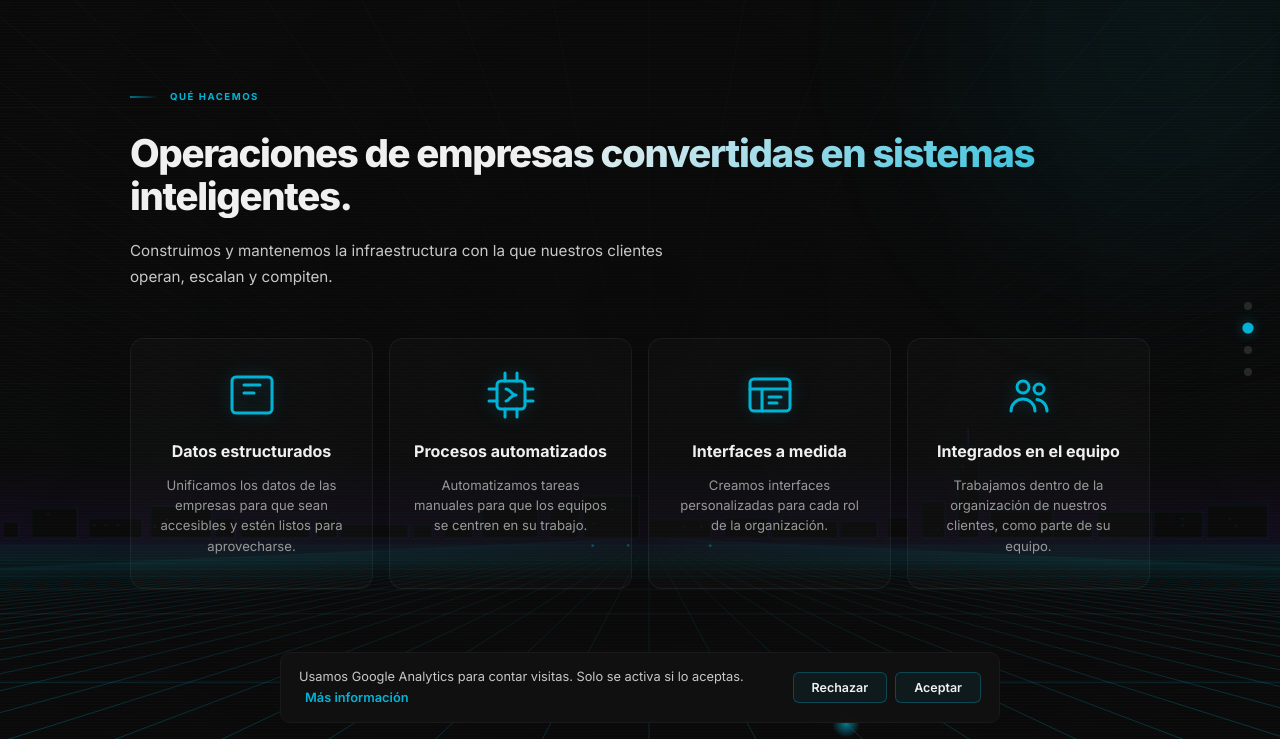
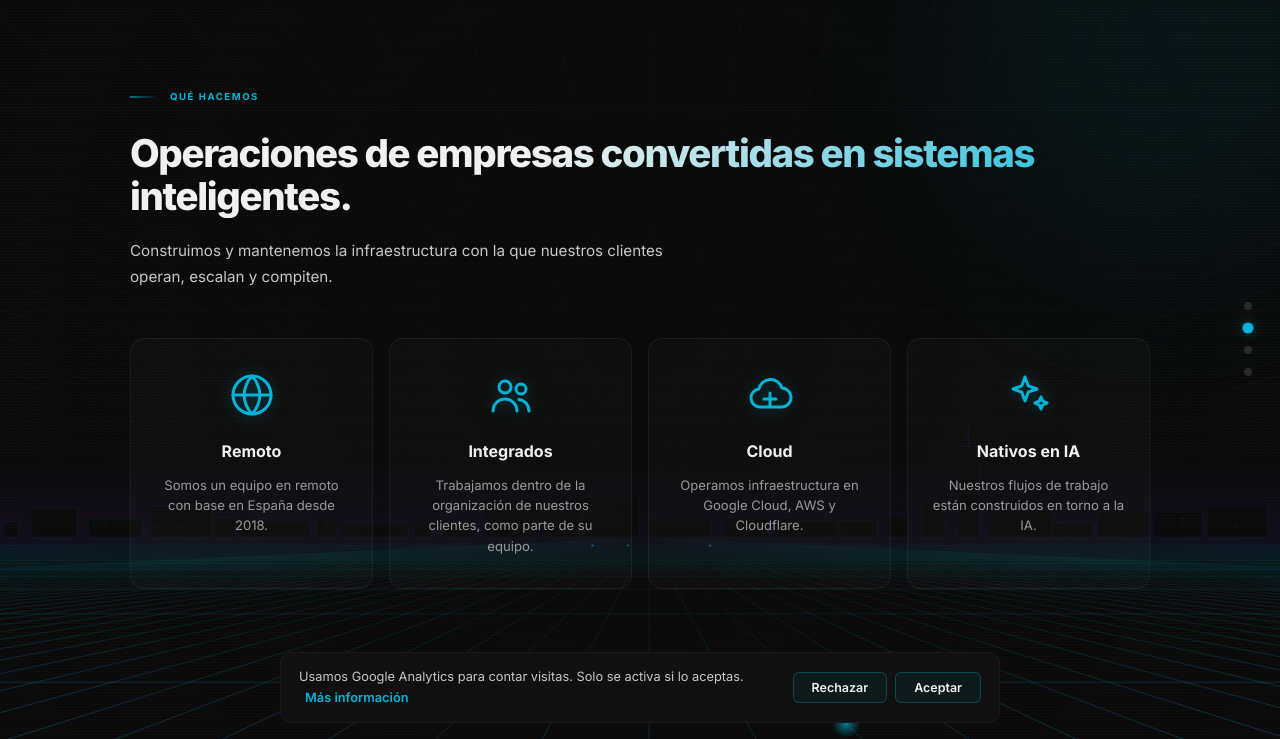
Before and after one commit to braced/braced.github.io, a plain HTML site: page index.html in a window 1280 px wide. Both pictures are taken after a click on the button 1248 px from the left and 389 px from the top of the page. Shown: the part 61-800 px from the top of the page. Drawn offline with Linux system fonts and the light colour scheme; animation ran at ten frames a second.

Commit message:
Rework "What we do" cards: Remote, Embedded, Cloud, AI native
Co-Authored-By: Claude Opus 5.5 <noreply@anthropic.com>

```diff
--- a/index.html
+++ b/index.html
@@ -787,24 +787,24 @@
         <p class="body-text reveal reveal-d2" data-es="Construimos y mantenemos la infraestructura con la que nuestros clientes operan, escalan y compiten." data-en="We build and maintain the infrastructure our clients use to operate, scale and compete.">Construimos y mantenemos la infraestructura con la que nuestros clientes operan, escalan y compiten.</p>
         <div class="punch-grid">
           <div class="punch-item reveal reveal-d1">
-            <div class="punch-icon"><svg viewBox="0 0 24 24" fill="none" stroke="currentColor" stroke-width="1.5" stroke-linecap="round"><rect x="2" y="3" width="20" height="18" rx="2"/><path d="M8 7h8M8 11h5"/></svg></div>
-            <h3 data-es="Datos estructurados" data-en="Structured data">Datos estructurados</h3>
-            <p data-es="Unificamos los datos de las empresas para que sean accesibles y estén listos para aprovecharse." data-en="We unify company data to make it accessible and ready to leverage.">Unificamos los datos de las empresas para que sean accesibles y estén listos para aprovecharse.</p>
+            <div class="punch-icon"><svg viewBox="0 0 24 24" fill="none" stroke="currentColor" stroke-width="1.5" stroke-linecap="round" stroke-linejoin="round"><circle cx="12" cy="12" r="9.5"/><path d="M2.5 12h19M12 2.5c2.6 2.8 3.9 6 3.9 9.5s-1.3 6.7-3.9 9.5c-2.6-2.8-3.9-6-3.9-9.5s1.3-6.7 3.9-9.5z"/></svg></div>
+            <h3 data-es="Remoto" data-en="Remote">Remoto</h3>
+            <p data-es="Somos un equipo en remoto con base en España desde 2018." data-en="We are a remote team based in Spain since 2018.">Somos un equipo en remoto con base en España desde 2018.</p>
           </div>
           <div class="punch-item reveal reveal-d2">
-            <div class="punch-icon"><svg viewBox="0 0 24 24" fill="none" stroke="currentColor" stroke-width="1.5" stroke-linecap="round" stroke-linejoin="round"><rect x="5" y="5" width="14" height="14" rx="2"/><path d="M9 1v4M15 1v4M9 19v4M15 19v4M1 9h4M1 15h4M19 9h4M19 15h4"/><path d="M9.5 9c1 0 1.5.5 2.5 1.5S13 12 14.5 12c-1.5 0-2 .5-3 1.5S10.5 15 9.5 15"/></svg></div>
-            <h3 data-es="Procesos automatizados" data-en="Automated processes">Procesos automatizados</h3>
-            <p data-es="Automatizamos tareas manuales para que los equipos se centren en su trabajo." data-en="We automate manual tasks so teams can focus on their work.">Automatizamos tareas manuales para que los equipos se centren en su trabajo.</p>
+            <div class="punch-icon"><svg viewBox="0 0 24 24" fill="none" stroke="currentColor" stroke-width="1.5" stroke-linecap="round" stroke-linejoin="round"><circle cx="9" cy="8" r="3"/><path d="M3 20c0-3.3 2.7-6 6-6s6 2.7 6 6"/><circle cx="17" cy="9" r="2.5"/><path d="M16 14.2c2.8.4 5 2.8 5 5.8"/></svg></div>
+            <h3 data-es="Integrados" data-en="Embedded">Integrados</h3>
+            <p data-es="Trabajamos dentro de la organización de nuestros clientes, como parte de su equipo." data-en="We work inside our clients' organizations, as part of their team.">Trabajamos dentro de la organización de nuestros clientes, como parte de su equipo.</p>
           </div>
           <div class="punch-item reveal reveal-d3">
-            <div class="punch-icon"><svg viewBox="0 0 24 24" fill="none" stroke="currentColor" stroke-width="1.5" stroke-linecap="round" stroke-linejoin="round"><rect x="2" y="4" width="20" height="16" rx="2"/><path d="M2 9h20M8 9v11"/><path d="M11.5 13h6M11.5 16h4"/></svg></div>
-            <h3 data-es="Interfaces a medida" data-en="Tailored frontends">Interfaces a medida</h3>
-            <p data-es="Creamos interfaces personalizadas para cada rol de la organización." data-en="We build custom interfaces for every role in the organization.">Creamos interfaces personalizadas para cada rol de la organización.</p>
+            <div class="punch-icon"><svg viewBox="0 0 24 24" fill="none" stroke="currentColor" stroke-width="1.5" stroke-linecap="round" stroke-linejoin="round"><path d="M7 18a4.5 4.5 0 01-.6-8.96A6 6 0 0118 8.5a4.75 4.75 0 01-.5 9.5H7z"/><path d="M9 14h6M12 11v6"/></svg></div>
+            <h3 data-es="Cloud" data-en="Cloud">Cloud</h3>
+            <p data-es="Operamos infraestructura en Google Cloud, AWS y Cloudflare." data-en="We run infrastructure on Google Cloud, AWS and Cloudflare.">Operamos infraestructura en Google Cloud, AWS y Cloudflare.</p>
           </div>
           <div class="punch-item reveal reveal-d4">
-            <div class="punch-icon"><svg viewBox="0 0 24 24" fill="none" stroke="currentColor" stroke-width="1.5" stroke-linecap="round" stroke-linejoin="round"><circle cx="9" cy="8" r="3"/><path d="M3 20c0-3.3 2.7-6 6-6s6 2.7 6 6"/><circle cx="17" cy="9" r="2.5"/><path d="M16 14.2c2.8.4 5 2.8 5 5.8"/></svg></div>
-            <h3 data-es="Integrados en el equipo" data-en="Embedded in the team">Integrados en el equipo</h3>
-            <p data-es="Trabajamos dentro de la organización de nuestros clientes, como parte de su equipo." data-en="We work inside our clients' organizations, as part of their team.">Trabajamos dentro de la organización de nuestros clientes, como parte de su equipo.</p>
+            <div class="punch-icon"><svg viewBox="0 0 24 24" fill="none" stroke="currentColor" stroke-width="1.5" stroke-linecap="round" stroke-linejoin="round"><path d="M10 3l1.6 4.4L16 9l-4.4 1.6L10 15l-1.6-4.4L4 9l4.4-1.6z"/><path d="M18 13l.9 2.1L21 16l-2.1.9L18 19l-.9-2.1L15 16l2.1-.9z"/></svg></div>
+            <h3 data-es="Nativos en IA" data-en="AI native">Nativos en IA</h3>
+            <p data-es="Nuestros flujos de trabajo están construidos en torno a la IA." data-en="Our workflows are built around AI.">Nuestros flujos de trabajo están construidos en torno a la IA.</p>
           </div>
         </div>
       </div>
```
